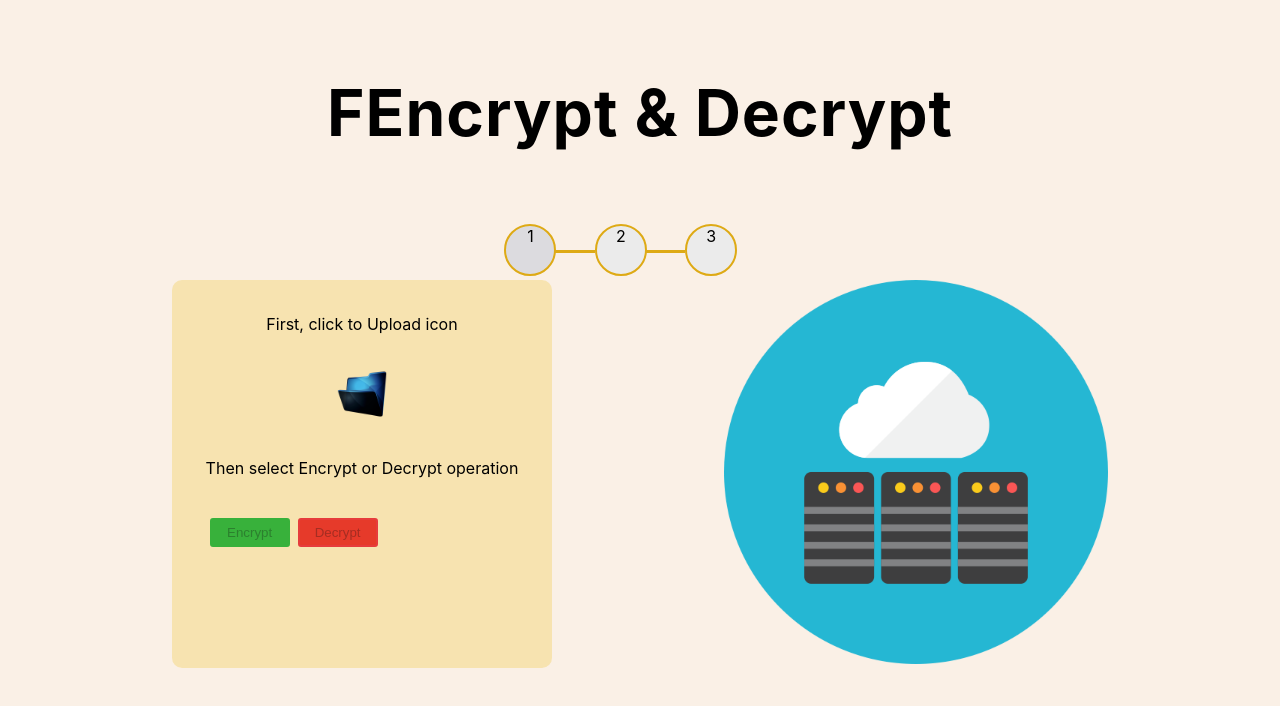
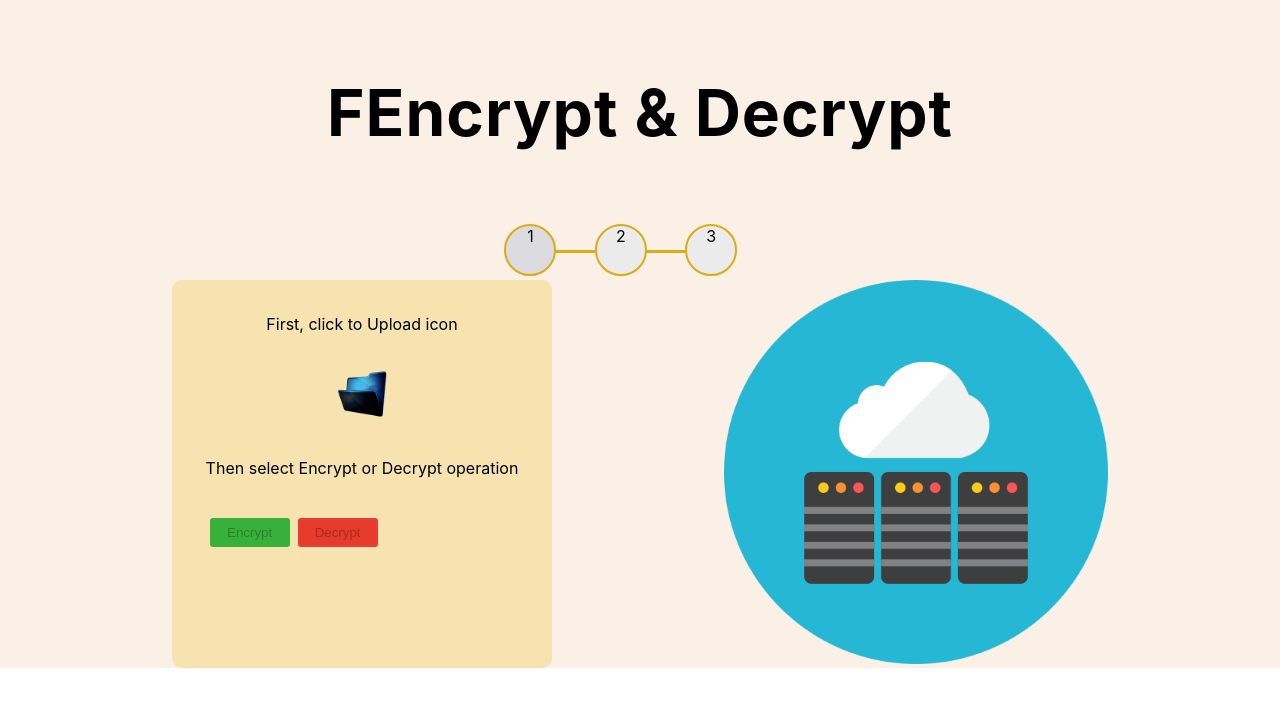
Before and after one commit to kamilwoloszyn/FEncrypt, a React (Create React App) app: page / in a window 1280 px wide. Shown: the top 706 px of the page. Built offline with nearby package versions, Linux system fonts and the light colour scheme.

Commit message:
Fixed background cover

```diff
--- a/src/App.tsx
+++ b/src/App.tsx
@@ -10,14 +10,12 @@ import { BrowserRouter as Router, Route } from 'react-router-dom';
 import { PasswordContext, ActionToDoContext, FileUploadContext } from './context/context';
 import './styles/scss/main.scss';
 
-
 export const App: React.FC = (ContainerOption) => {
   const [usedPassword, SetUsedPassword] = useState<string>("");
   const [usedContext, SetUsedContext] = useState<string>("");
   const [usedFile, SetUsedFile] = useState<File| undefined>(undefined);
   return (
-    <Container DisplayFlex={true} className="main-wrapper">
-      <div className="main-bg"></div>
+    <Container DisplayFlex={true} className="main-wrapper main-bg">
       <Row>
         <Col>
           <Banner ShowBanner={true} />
--- a/src/styles/scss/main.scss
+++ b/src/styles/scss/main.scss
@@ -1,8 +1,3 @@
 .main-bg {
-    position: absolute;
-    width:100%;
-    height: 100vh;
-    z-index: -1;
     background-color:linen;
-
 }
```
Also changed, not shown: 1 other file (tests, documents, lock files or other folders).
